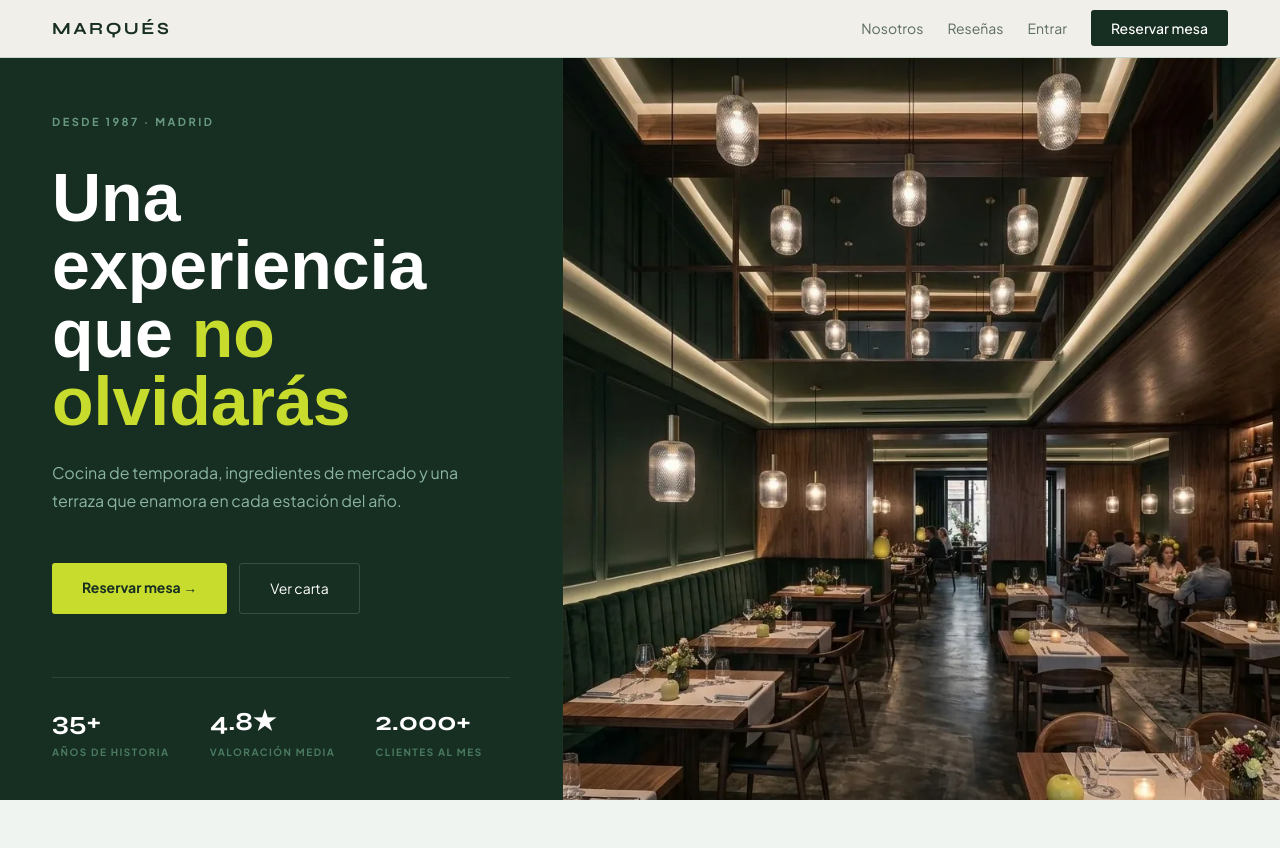
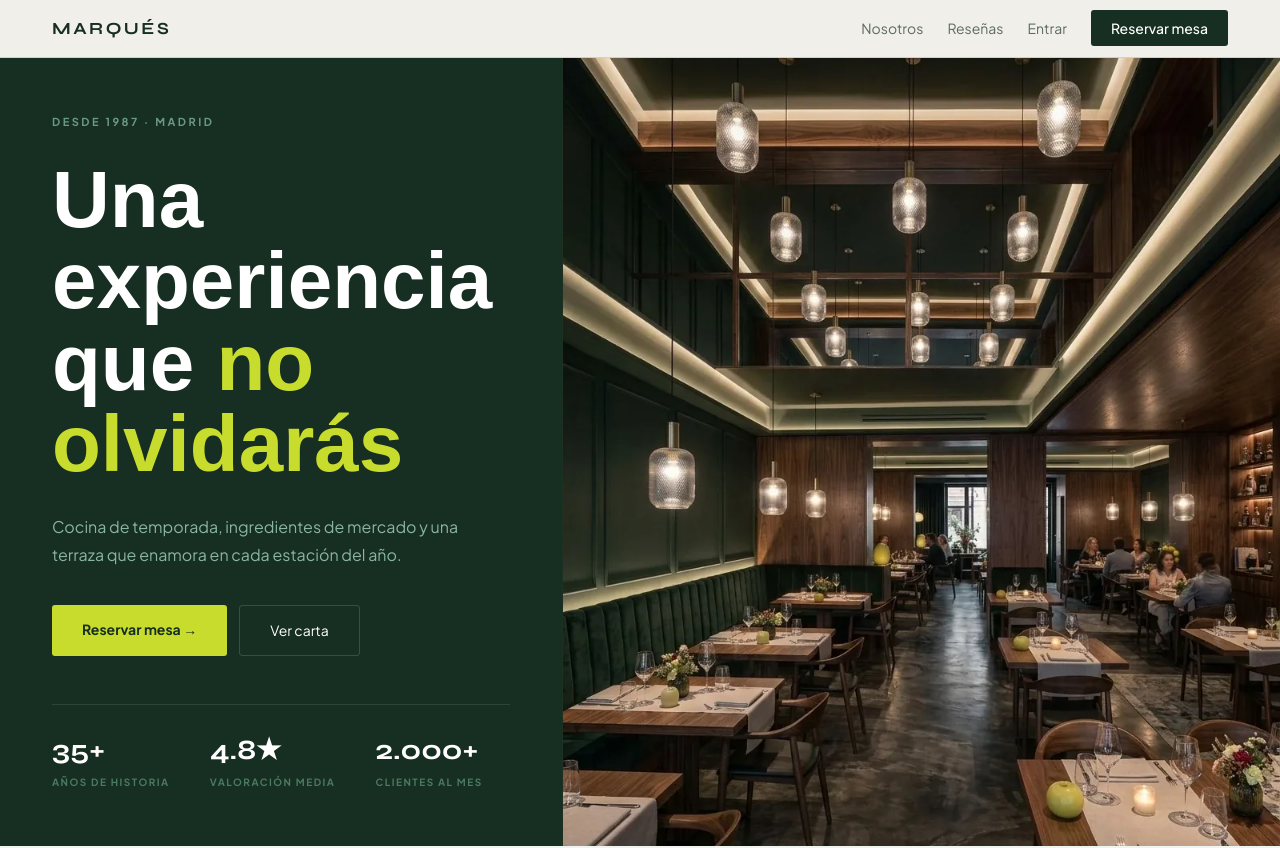
Before and after one commit to pablo-redondo/restaurant-web, a Next.js app: page / in a window 1280 px wide. Shown: the top 848 px of the page. Built offline with nearby package versions, Linux system fonts and the light colour scheme; no server answers; a web font is replaced by a local one.

Commit message:
fix: hero — justify-center en bloque unificado, h1 a 80px, stats integrados sin hueco

```diff
--- a/src/app/page.tsx
+++ b/src/app/page.tsx
@@ -10,21 +10,23 @@ export default function HomePage() {
         className="bg-[#172E22] grid md:grid-cols-[44fr_56fr]"
         style={{ minHeight: 'calc(100vh - 58px)' }}
       >
-        {/* Columna izquierda — texto */}
-        <div className="flex flex-col px-[52px] pt-[56px] pb-10 border-r border-[#1E3020]">
+        {/* Columna izquierda */}
+        <div className="flex flex-col justify-center px-[52px] py-14 border-r border-[#1E3020]">
 
-          {/* Contenido principal */}
-          <p className="text-[#6A9A80] text-[11px] font-bold tracking-[2.5px] uppercase mb-8">
+          <p className="text-[#6A9A80] text-[11px] font-bold tracking-[2.5px] uppercase mb-7">
             Desde 1987 · Madrid
           </p>
-          <h1 className="font-hero font-[800] text-[68px] leading-[1.0] text-white mb-6">
+
+          <h1 className="font-hero font-[800] text-[80px] leading-[1.02] text-white mb-7">
             Una experiencia<br />que{' '}
             <em className="not-italic text-[#C8DC2E]">no olvidarás</em>
           </h1>
-          <p className="text-[#8AB5A0] text-[16px] leading-[1.75] mb-12">
+
+          <p className="text-[#8AB5A0] text-[16px] leading-[1.75] mb-9">
             Cocina de temporada, ingredientes de mercado y una terraza que
             enamora en cada estación del año.
           </p>
+
           <div className="flex gap-3 flex-wrap">
             <Link
               href="/reservations"
@@ -37,18 +39,18 @@ export default function HomePage() {
             </button>
           </div>
 
-          {/* Stats pegados al fondo */}
-          <div className="mt-auto border-t border-white/10 pt-6 flex gap-10">
+          {/* Stats — parte del mismo bloque centrado, sin salto enorme */}
+          <div className="mt-12 pt-6 border-t border-white/10 flex gap-10">
             <div>
-              <p className="font-heading font-bold text-[26px] text-white">35+</p>
+              <p className="font-heading font-bold text-[28px] text-white">35+</p>
               <p className="text-[#4A7A60] text-[10px] font-bold tracking-[1.5px] uppercase mt-1">Años de historia</p>
             </div>
             <div>
-              <p className="font-heading font-bold text-[26px] text-white">4.8★</p>
+              <p className="font-heading font-bold text-[28px] text-white">4.8★</p>
               <p className="text-[#4A7A60] text-[10px] font-bold tracking-[1.5px] uppercase mt-1">Valoración media</p>
             </div>
             <div>
-              <p className="font-heading font-bold text-[26px] text-white">2.000+</p>
+              <p className="font-heading font-bold text-[28px] text-white">2.000+</p>
               <p className="text-[#4A7A60] text-[10px] font-bold tracking-[1.5px] uppercase mt-1">Clientes al mes</p>
             </div>
           </div>
```
